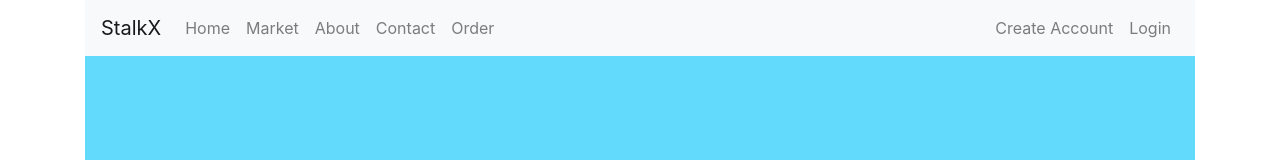
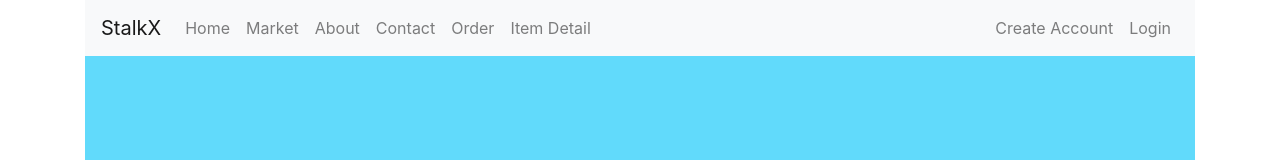
Before and after one commit to brnleehng/animal-x-stock-x, a React (Create React App) app in the folder src/AnimalCrossingProject/client/: page / in a window 1280 px wide. Shown: the top 160 px of the page. Built offline with nearby package versions, Linux system fonts and the light colour scheme.

Commit message:
Add simple routing for item detail

```diff
--- a/src/AnimalCrossingProject/client/src/components/App/index.tsx
+++ b/src/AnimalCrossingProject/client/src/components/App/index.tsx
@@ -10,6 +10,7 @@ import Login from "../Login";
 import { Order } from "../Order";
 
 import { Layout } from "../Layout";
+import { ItemDetail } from '../ItemDetail';
 
 function App() {
   return (
@@ -27,6 +28,8 @@ function App() {
               <Route exact path='/signup' component={SignUp}/>
               <Route exact path='/login' component={Login}/>
               <Route exact path='/order' component={Order}/>
+              <Route exact path='/itemDetail' component={ItemDetail}/>
+
             </Switch>
           </BrowserRouter>
       </div>
--- a/src/AnimalCrossingProject/client/src/components/Header/index.tsx
+++ b/src/AnimalCrossingProject/client/src/components/Header/index.tsx
@@ -18,6 +18,7 @@ function Header() {
                     <Nav.Link href="/about">About</Nav.Link>
                     <Nav.Link href="/contact">Contact</Nav.Link>
                     <Nav.Link href="/order">Order</Nav.Link>
+                    <Nav.Link href="/itemDetail">Item Detail</Nav.Link>
 
                 </Nav>
 
```
